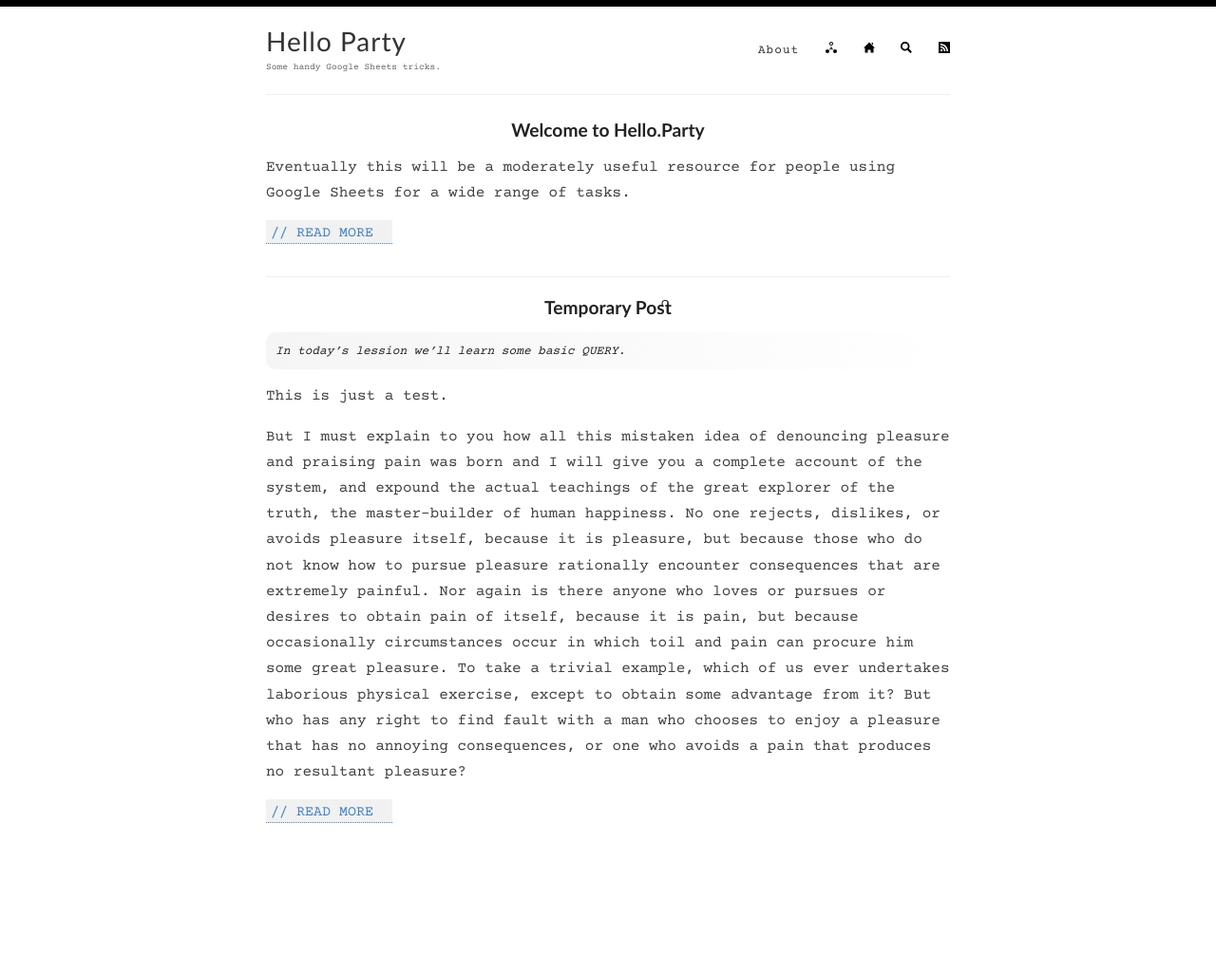
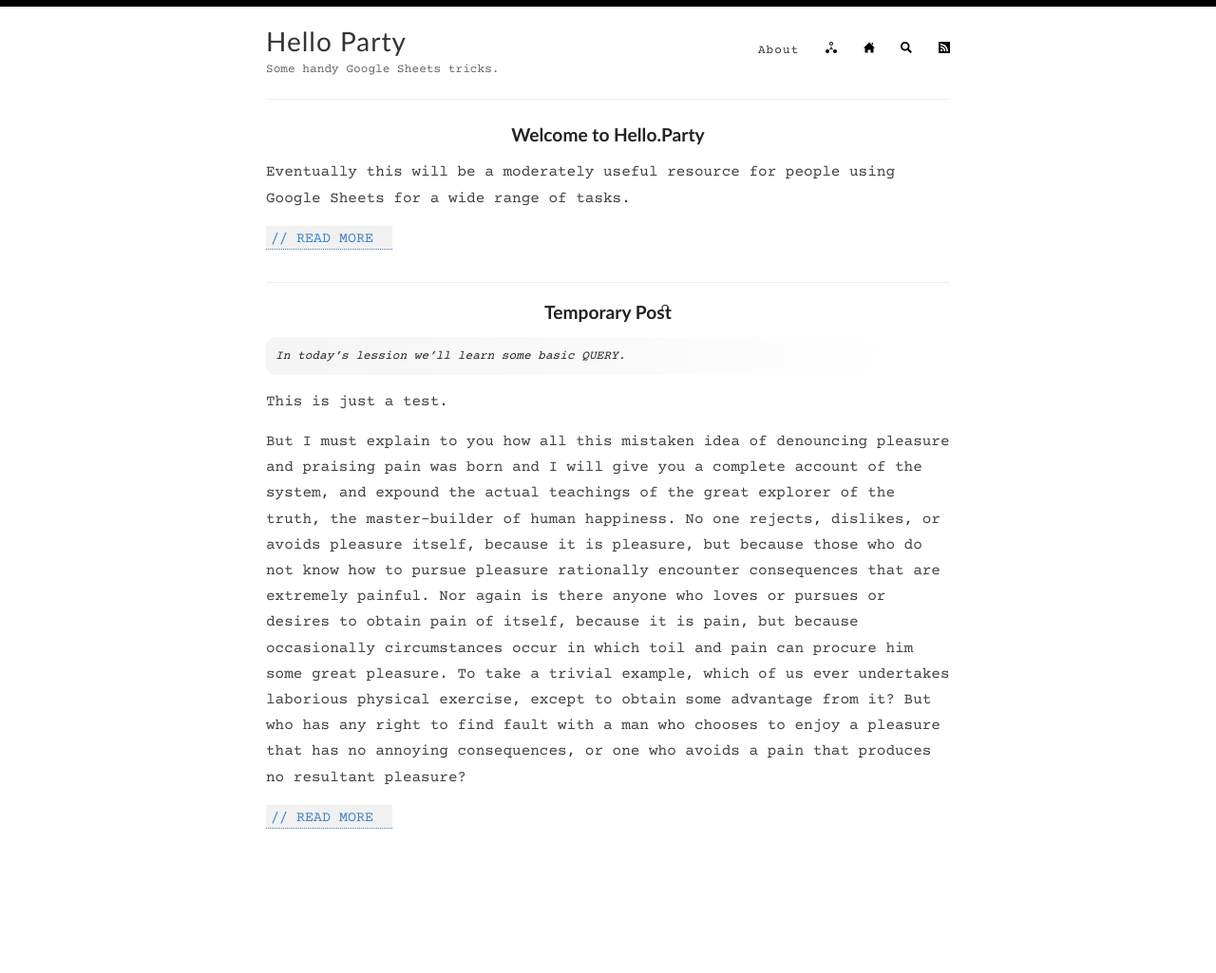
Before and after one commit to hello-party/hello-party-old.github.io, a Jekyll site: the page built from index.html, in a window 1280 px wide. Shown: the whole page at 95% size. Built offline with Jekyll 4.4.1, drawn with Linux system fonts in a browser that asks for light colours; the list of posts is cut into pages by our own code.

Commit message:
Update style.scss

```diff
--- a/assets/style.scss
+++ b/assets/style.scss
@@ -354,10 +354,11 @@
 .site-description {
   margin: -5px 0 0 0;
   color: $gray;
-  font-size: .6em;
+  font-size: .8em;
 
   @include mobile {
     margin: 3px 0;
+    font-size: .8em;
   }
 }
 
```
